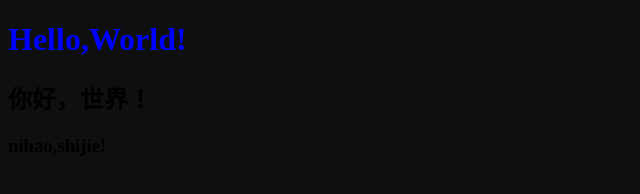
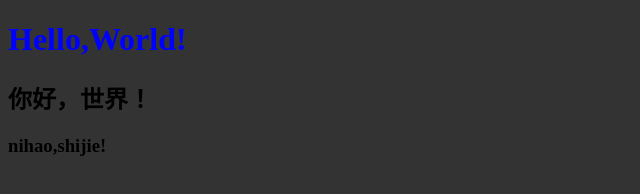
Before and after one commit to Lin-dx/linstar, a plain HTML site: page index.html in a window 1280 px wide. Shown: the whole page, without its empty margins (0-640 px from the left). Drawn offline with Linux system fonts and the light colour scheme.

Commit message:
Background Set

```diff
--- a/css/linstar.css
+++ b/css/linstar.css
@@ -1,5 +1,5 @@
 body{
-	background-color: #0f0f0f;
+	background-color: #333333;
 }
 h1{
 	color: blue;
```
